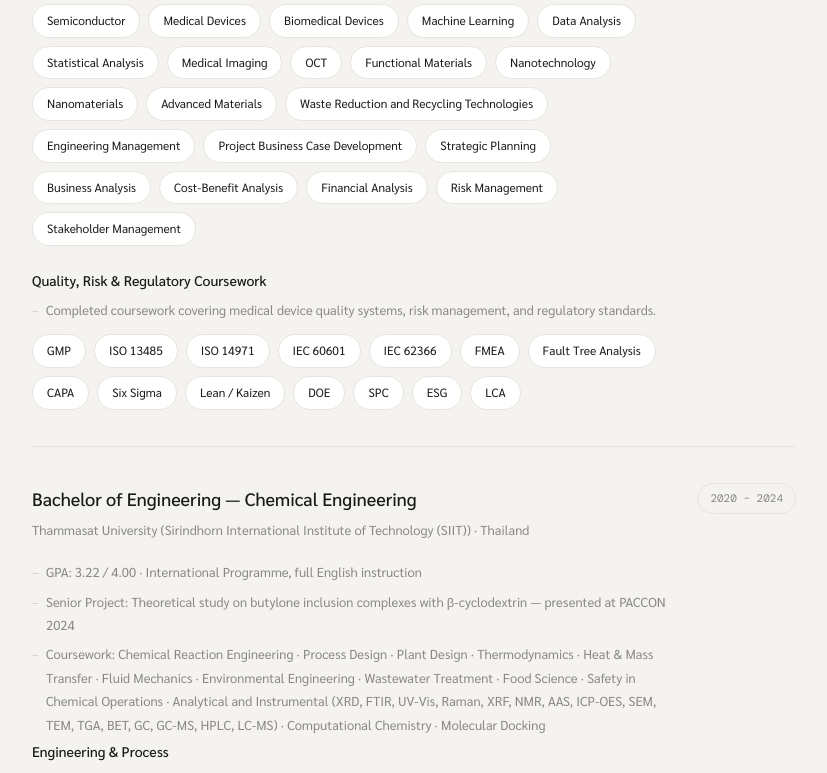
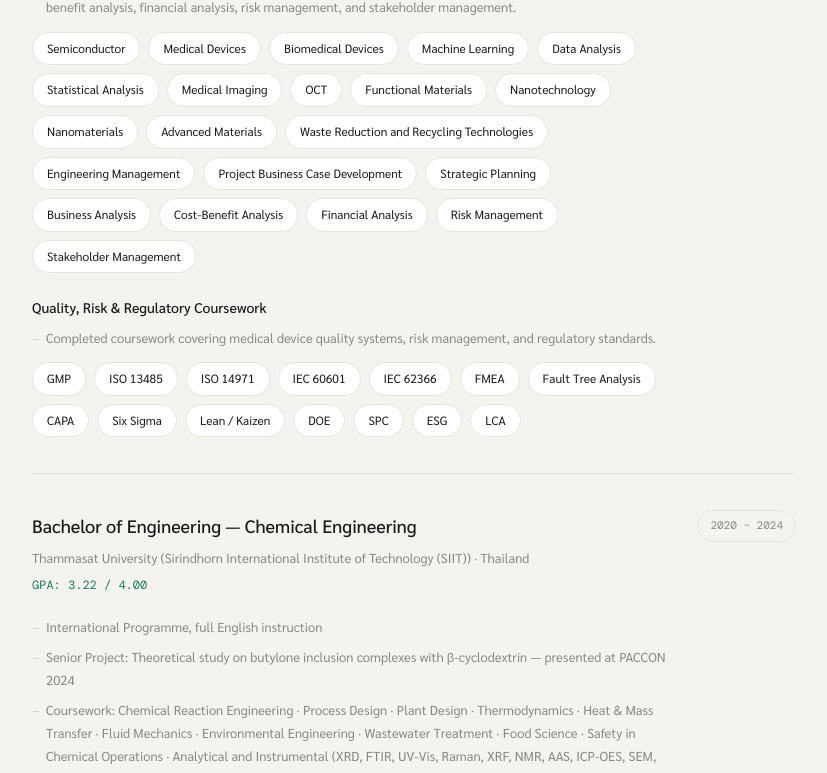
Before and after one commit to wlao034/portfolio, a Next.js app: page / in a window 1280 px wide. Shown: the part 1966-2739 px from the top of the page, without its empty margins (226-1053 px from the left). Built offline with nearby package versions, Linux system fonts and the light colour scheme.

Commit message:
Update page.tsx

```diff
--- a/app/page.tsx
+++ b/app/page.tsx
@@ -276,6 +276,7 @@ nav.scrolled {
 .edu-card.visible { opacity: 1; transform: none; }
 .edu-degree { font-size: 18px; font-weight: 500; margin-bottom: 3px; }
 .edu-school { color: var(--muted); font-size: 13px; margin-bottom: 16px; }
+.edu-gpa { font-family: var(--mono); font-size: 12px; color: var(--accent); margin: -10px 0 16px; }
 .edu-period {
   font-family: var(--mono); font-size: 11px; color: var(--muted);
   white-space: nowrap; padding: 5px 12px;
@@ -472,11 +473,11 @@ const content = {
         degree: 'Master of Medical Engineering',
         school: 'University of Auckland · New Zealand',
         period: '2025 – 2026',
+        gpa: '7.00 / 9.00',
         thesis:
           'Quantitative mechanical characterisation of neonatal growth plate tissue using nanoindentation and microindentation.',
         details: [
           {
-            gpa: '7.00 / 9.00',
             title: "Master's Thesis",
             subtitle: 'Materials Characterisation & Data Analysis',
             link: 'https://profiles.auckland.ac.nz/ashvin-thambyah',
@@ -540,8 +541,9 @@ const content = {
         degree: 'Bachelor of Engineering — Chemical Engineering',
         school: 'Thammasat University (Sirindhorn International Institute of Technology (SIIT)) · Thailand',
         period: '2020 – 2024',
+        gpa: '3.22 / 4.00',
         details: [
-          'GPA: 3.22 / 4.00 · International Programme, full English instruction',
+          'International Programme, full English instruction',
           'Senior Project: Theoretical study on butylone inclusion complexes with β-cyclodextrin — presented at PACCON 2024',
          'Coursework: Chemical Reaction Engineering · Process Design · Plant Design · Thermodynamics · Heat & Mass Transfer · Fluid Mechanics · Environmental Engineering · Wastewater Treatment · Food Science · Safety in Chemical Operations · Analytical and Instrumental (XRD, FTIR, UV-Vis, Raman, XRF, NMR, AAS, ICP-OES, SEM, TEM, TGA, BET, GC, GC-MS, HPLC, LC-MS) · Computational Chemistry · Molecular Docking',
         ],
@@ -639,15 +641,15 @@ const content = {
         degree: 'ปริญญาโท วิศวกรรมการแพทย์',
         school: 'มหาวิทยาลัยออคแลนด์ (University of Auckland) · นิวซีแลนด์',
         period: '2568 – 2569',
+        gpa: '7.00 / 9.00',
         details: [
-          'เกรดเฉลี่ย 7.00 / 9.00',
           'วิทยานิพนธ์: การศึกษาโครงสร้างระดับจุลภาค (Microstructural) และคุณสมบัติทางกล (Mechanical characterization) ของกระดูกอ่อน (cartilage) และแนวสร้างกระดูก (growth plate) ในลูกแกะแรกเกิด',
           'วิชาเรียน: วัสดุฟังก์ชันขั้นสูง · วิทยาศาสตร์เซมิคอนดักเตอร์ · การพัฒนาอุปกรณ์การแพทย์ · การถ่ายภาพขั้นสูง (OCT, MRI, อัลตราซาวด์) · Machine Learning สำหรับชีวการแพทย์ · การจัดการโครงการ · Drug Disposition & Kinetics · การจัดการของเสีย · Product Stewardship',
           'จัดทำ Business Case ฉบับเต็มเป็นงานในรายวิชา ครอบคลุมการวางแผนเชิงกลยุทธ์ การวิเคราะห์ธุรกิจและต้นทุน-ผลประโยชน์ การวิเคราะห์ทางการเงิน การบริหารความเสี่ยง และการบริหารผู้มีส่วนได้ส่วนเสีย',
         ],
         tagGroups: [
-          { label: 'ทักษะจากวิทยานิพนธ์ปริญญาโท', tags: ['Microindentation', 'Python', 'ทักษะห้องปฏิบัติการ'] },
-          { label: 'ไฮไลท์ทางวิชาการ (Academic Highlights)', tags: ['สารกึ่งตัวนำ (Semiconductor)', 'อุปกรณ์ทางการแพทย์', 'Machine Learning', 'การวิเคราะห์ข้อมูล', 'การวิเคราะห์ข้อมูลทางสถิติ', 'เทคโนโลยีการถ่ายภาพทางการแพทย์', 'OCT', 'วัสดุฟังก์ชัน', 'นาโนเทคโนโลยี', 'วัสดุนาโน', 'เทคโนโลยีการลดของเสียและการรีไซเคิล', 'Project Business Case Development', 'การวางแผนเชิงกลยุทธ์', 'การวิเคราะห์ธุรกิจ', 'การวิเคราะห์ต้นทุนและผลประโยชน์', 'การวิเคราะห์ทางการเงิน', 'การบริหารจัดการความเสี่ยง', 'การบริหารจัดการผู้มีส่วนได้ส่วนเสีย'] },
+          { label: 'ทักษะจากวิทยานิพนธ์ปริญญาโท', tags: ['การวิเคราะห์ลักษณะวัสดุ (Materials Characterisation)', 'Microindentation', 'การออกแบบการทดลอง', 'การวิเคราะห์ข้อมูลทางสถิติ', 'Python', 'งานวิจัย', 'ทักษะห้องปฏิบัติการ'] },
+          { label: 'ไฮไลท์ทางวิชาการ (Academic Highlights)', tags: ['สารกึ่งตัวนำ (Semiconductor)', 'อุปกรณ์ทางการแพทย์', 'อุปกรณ์ชีวการแพทย์', 'Machine Learning', 'การวิเคราะห์ข้อมูล', 'การวิเคราะห์ข้อมูลทางสถิติ', 'เทคโนโลยีการถ่ายภาพทางการแพทย์', 'OCT', 'วัสดุฟังก์ชัน', 'นาโนเทคโนโลยี', 'วัสดุนาโน', 'วัสดุขั้นสูง', 'เทคโนโลยีการลดของเสียและการรีไซเคิล', 'การบริหารจัดการงานวิศวกรรม', 'Project Business Case Development', 'การวางแผนเชิงกลยุทธ์', 'การวิเคราะห์ธุรกิจ', 'การวิเคราะห์ต้นทุนและผลประโยชน์', 'การวิเคราะห์ทางการเงิน', 'การบริหารจัดการความเสี่ยง', 'การบริหารจัดการผู้มีส่วนได้ส่วนเสีย'] },
           { label: 'ทักษะเพิ่มเติมจากปริญญาโท — คุณภาพและกฎระเบียบ', tags: ['GMP', 'ISO 13485', 'ISO 14971', 'IEC 60601', 'IEC 62366', 'FMEA', 'Fault Tree Analysis', 'CAPA', 'Six Sigma', 'Lean / Kaizen', 'DOE', 'SPC', 'ESG', 'LCA'] },
         ],
       },
@@ -655,8 +657,9 @@ const content = {
         degree: 'ปริญญาตรี วิศวกรรมเคมี',
         school: 'มหาวิทยาลัยธรรมศาสตร์ (Sirindhorn International Institute of Technology (SIIT)) · ประเทศไทย',
         period: '2563 – 2567',
+        gpa: '3.22 / 4.00',
         details: [
-          'เกรดเฉลี่ย 3.22 / 4.00 · หลักสูตรนานาชาติ สอนเป็นภาษาอังกฤษทั้งหมด',
+          'หลักสูตรนานาชาติ สอนเป็นภาษาอังกฤษทั้งหมด',
           'โปรเจกต์จบ: การศึกษาเชิงทฤษฎีของ inclusion complex ระหว่าง butylone กับ β-cyclodextrin — นำเสนอที่ PACCON 2024',
          'วิชาเรียน: Chemical Reaction Engineering · Process Design · Plant Design · เทอร์โมไดนามิกส์ · การถ่ายเทความร้อนและมวล · กลศาสตร์ของไหล · วิศวกรรมสิ่งแวดล้อม · บำบัดน้ำเสีย · วิทยาศาสตร์อาหาร ·ความปลอดภัยในการปฏิบัติการทางเคมี · การวิเคราะห์และเครื่องมือวัด (XRD, FTIR, UV-Vis, Raman, XRF, NMR, AAS, ICP-OES, SEM, TEM, TGA, BET, GC, GC-MS, HPLC, LC-MS) · Computational Chemistry · Molecular Docking',
         ],
@@ -678,7 +681,7 @@ const content = {
           'ออกแบบและดำเนินการทดลองแบบ DOE และวิเคราะห์ข้อมูลสเปกตรัมด้วย Origin Lab',
           'เพิ่มพูนทักษะด้านการตรวจสอบนาโนวัสดุ หลักการ medical imaging และเครื่องมือวัดความละเอียดสูง',
         ],
-        expertise: ['Fluorescence Spectroscopy', 'Absorbance Spectroscopy', 'OriginLab', 'ทักษะห้องปฏิบัติการ'],
+        expertise: ['Fluorescence Spectroscopy', 'Absorbance Spectroscopy', 'Origin Lab', 'ทักษะห้องปฏิบัติการ'],
       },
       {
         period: '2567 – 2569', org: 'ออคแลนด์ นิวซีแลนด์',
@@ -922,6 +925,7 @@ export default function Home() {
               <div>
                 <h3 className="edu-degree">{e.degree}</h3>
                 <p className="edu-school">{e.school}</p>
+                {e.gpa && <p className="edu-gpa">GPA: {e.gpa}</p>}
 
                 {e.details.length > 0 && isDetailGroup(e.details[0]) ? (
                   // Richer structure: array of detail groups (title/subtitle/bullets/expertise/link)
```
